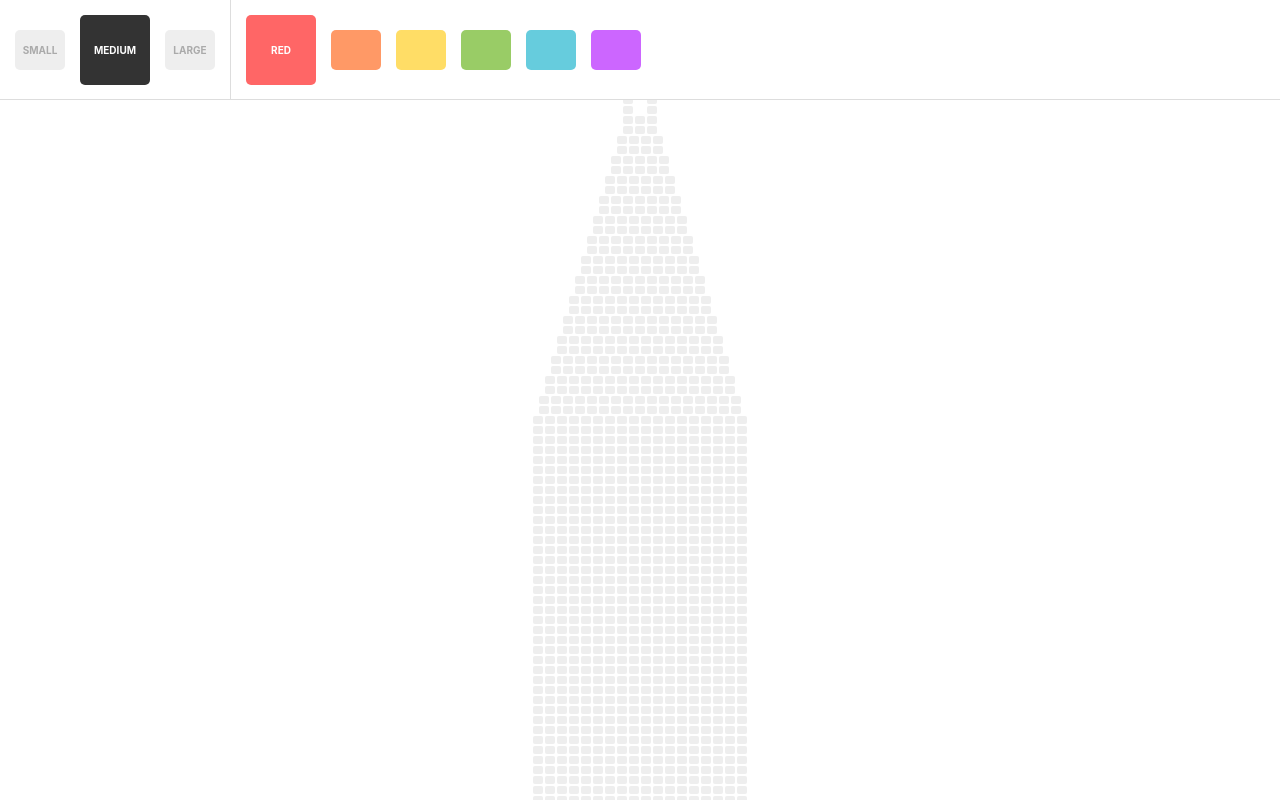
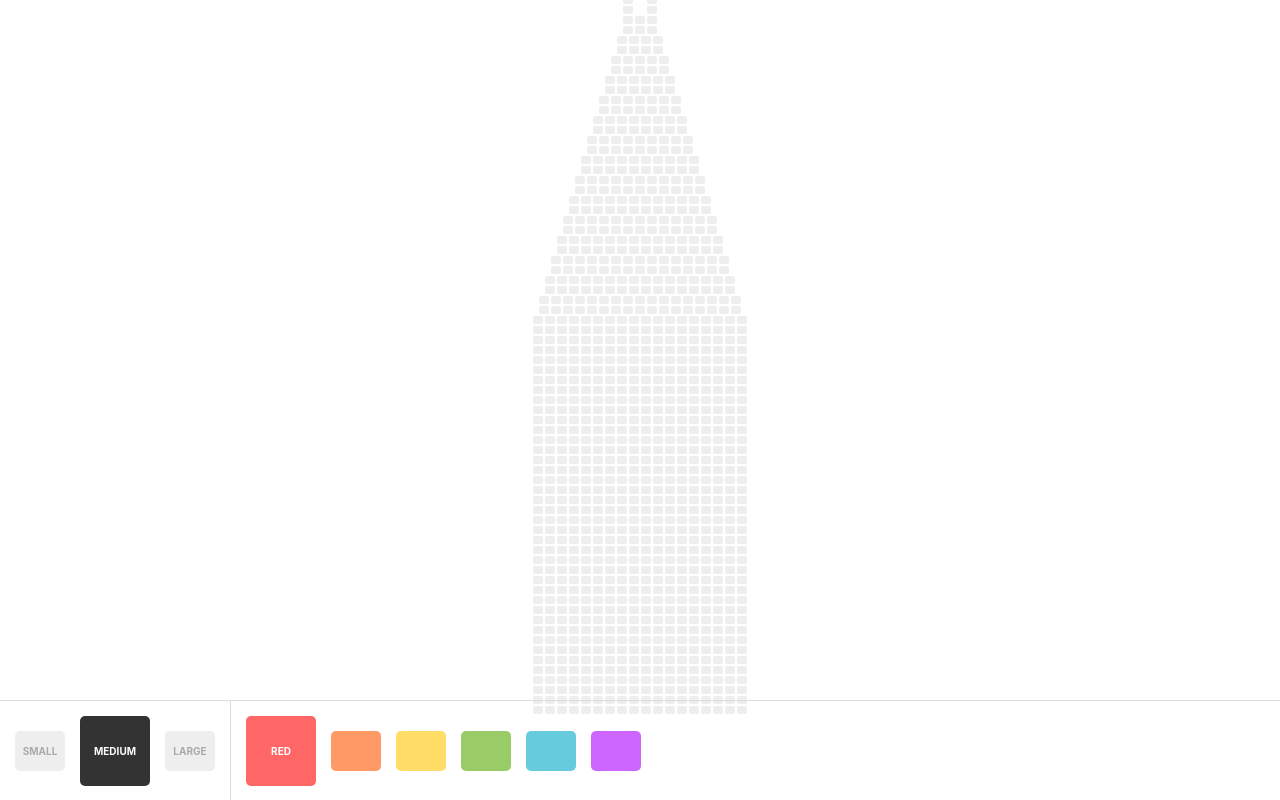
Before and after one commit to movingobjects/lil-beady, a React app: page / in a window 1280 px wide. Built offline with nearby package versions, Linux system fonts and the light colour scheme.

Commit message:
Move toolbar to DesignView

```diff
--- a/src/components/App.js
+++ b/src/components/App.js
@@ -6,7 +6,6 @@ import { maths } from 'varyd-utils';
 import { getTemplate } from 'selectors';
 
 import DesignView from 'components/DesignView';
-import ToolsView from 'components/ToolsView';
 
 class App extends React.Component {
 
@@ -36,7 +35,6 @@ class App extends React.Component {
 
     return (
       <main>
-        <ToolsView />
         <DesignView />
       </main>
     )
--- a/src/components/BeadsView.js
+++ b/src/components/DesignView/Beads.js
@@ -6,7 +6,7 @@ import { maths, geom } from 'varyd-utils';
 
 import brushesData from 'data/brushes.json';
 
-class BeadsView extends React.Component {
+class Beads extends React.Component {
 
   constructor() {
 
@@ -227,4 +227,4 @@ class BeadsView extends React.Component {
 
 export default connect((state) => ({
   brushIndex: state.brushIndex
-}))(BeadsView);
+}))(Beads);
--- a/src/components/ToolsView.js
+++ b/src/components/DesignView/Toolbar.js
@@ -7,7 +7,7 @@ import classNames from 'classnames';
 import brushesData from 'data/brushes.json';
 
 
-class ToolsView extends React.Component {
+class Toolbar extends React.Component {
 
   constructor() {
 
@@ -52,7 +52,7 @@ class ToolsView extends React.Component {
     } = this.props;
 
     return (
-      <section id="tools-view">
+      <section id="toolbar">
 
         <div className="tools">
           <ul>
@@ -69,7 +69,7 @@ class ToolsView extends React.Component {
           </ul>
         </div>
 
-        <div className="bead-library">
+        <div className="beads">
           <ul>
             {beads.map((bead, i) => (
               <li
@@ -98,4 +98,4 @@ export default connect((state) => ({
   brushIndex: state.brushIndex,
   beads: state.beads,
   beadIndex: state.beadIndex
-}))(ToolsView)
+}))(Toolbar)
--- a/src/components/DesignView.js
+++ b/src/components/DesignView/index.js
@@ -12,7 +12,8 @@ import {
   geom
 } from 'varyd-utils';
 
-import BeadsView from 'components/BeadsView';
+import Beads from './Beads';
+import Toolbar from './Toolbar';
 import { generateBlankDesign } from 'utils/utils';
 
 const BLANK_COLOR = '#eeeeee';
@@ -142,11 +143,13 @@ class DesignView extends React.Component {
     return (
       <section id='design-view'>
 
-        <BeadsView
+        <Beads
           areaW={beadsArea.w}
           areaH={beadsArea.h}
           rects={beadRects}
           onDraw={this.onDraw} />
+
+        <Toolbar />
 
       </section>
     )
--- a/src/styles/_app.scss
+++ b/src/styles/_app.scss
@@ -1,5 +1,3 @@
-
-$toolsViewH: 100px;
 
 $fontStd:
   -apple-system,
--- a/src/styles/_design-view.scss
+++ b/src/styles/_design-view.scss
@@ -1,15 +1,105 @@
+
+$toolbarH: 100px;
 
 #design-view {
   width: 100%;
-  height: calc(100% - #{$toolsViewH});
+  height: 100%;
   position: relative;
   overflow: hidden;
 
   div.wrap-beads {
     position: absolute;
-    top: 50%;
+    top: calc(50% - (#{$toolbarH} / 2));
     left: 50%;
     transform: translate(-50%, -50%);
   }
 
 }
+
+#toolbar {
+  position: absolute;
+  bottom: 0px;
+  width: 100%;
+  height: $toolbarH;
+  display: flex;
+  border-top: 1px solid #ddd;
+
+  ul {
+    padding: 15px;
+    display: flex;
+
+    li {
+      text-align: center;
+      text-transform: uppercase;
+      font-size: 10px;
+      font-weight: bold;
+      border-radius: 5px;
+      margin-top: 15px;
+      width: 50px;
+      height: 40px;
+      line-height: 40px;
+      transition:
+        color 0.2s ease,
+        background-color 0.2s ease,
+        width 0.1s ease,
+        height 0.1s ease,
+        margin-top 0.1s ease,
+        line-height 0.1s ease;
+
+      & + li {
+        margin-left: 15px;
+      }
+
+      &.selected {
+        margin-top: 0;
+        width: 70px;
+        height: 70px;
+        line-height: 70px;
+        color: white;
+      }
+
+
+    }
+
+  }
+
+  div.tools {
+    flex-basis: 165px;
+    border-right: 1px solid #ddd;
+
+    ul {
+
+      li {
+        background: #eee;
+        color: #aaa;
+
+        &.selected {
+          background-color: #333;
+          color: white;
+        }
+
+      }
+
+    }
+
+  }
+
+  div.beads {
+    flex: 1;
+
+    ul {
+
+      li {
+        background-color: var(--color-bead);
+        color: transparent;
+
+        &.selected {
+          color: white;
+        }
+
+      }
+    }
+
+  }
+
+}
--- a/src/styles/_tools-view.scss
+++ /dev/null
@@ -1,86 +0,0 @@
-
-#tools-view {
-  width: 100%;
-  height: $toolsViewH;
-  display: flex;
-  border-bottom: 1px solid #ddd;
-
-  ul {
-    padding: 15px;
-    display: flex;
-
-    li {
-      text-align: center;
-      text-transform: uppercase;
-      font-size: 10px;
-      font-weight: bold;
-      border-radius: 5px;
-      margin-top: 15px;
-      width: 50px;
-      height: 40px;
-      line-height: 40px;
-      transition:
-        color 0.2s ease,
-        background-color 0.2s ease,
-        width 0.1s ease,
-        height 0.1s ease,
-        margin-top 0.1s ease,
-        line-height 0.1s ease;
-
-      & + li {
-        margin-left: 15px;
-      }
-
-      &.selected {
-        margin-top: 0;
-        width: 70px;
-        height: 70px;
-        line-height: 70px;
-        color: white;
-      }
-
-
-    }
-
-  }
-
-  div.tools {
-    flex-basis: 165px;
-    border-right: 1px solid #ddd;
-
-    ul {
-
-      li {
-        background: #eee;
-        color: #aaa;
-
-        &.selected {
-          background-color: #333;
-          color: white;
-        }
-
-      }
-
-    }
-
-  }
-
-  div.bead-library {
-    flex: 1;
-
-    ul {
-
-      li {
-        background-color: var(--color-bead);
-        color: transparent;
-
-        &.selected {
-          color: white;
-        }
-
-      }
-    }
-
-  }
-
-}
--- a/src/styles/style.scss
+++ b/src/styles/style.scss
@@ -3,4 +3,3 @@
 
 @import "_app";
 @import "_design-view";
-@import "_tools-view";
```
